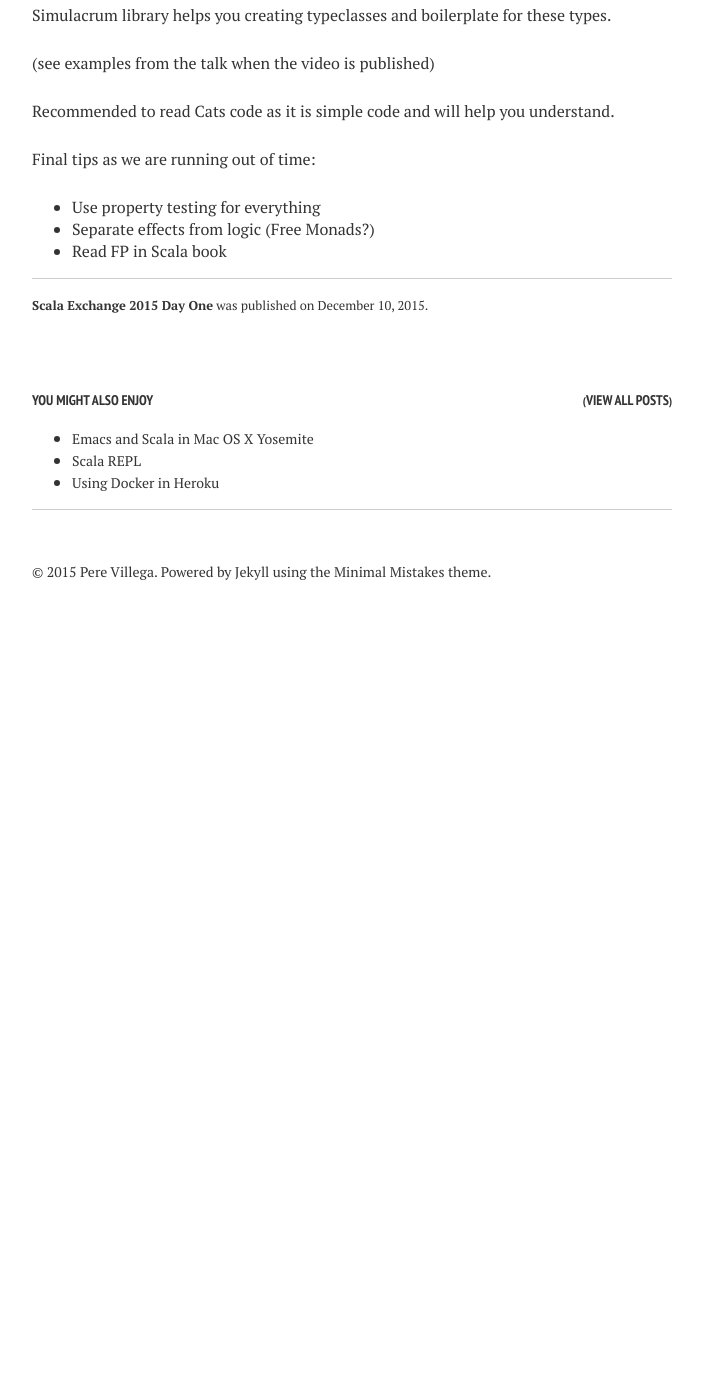
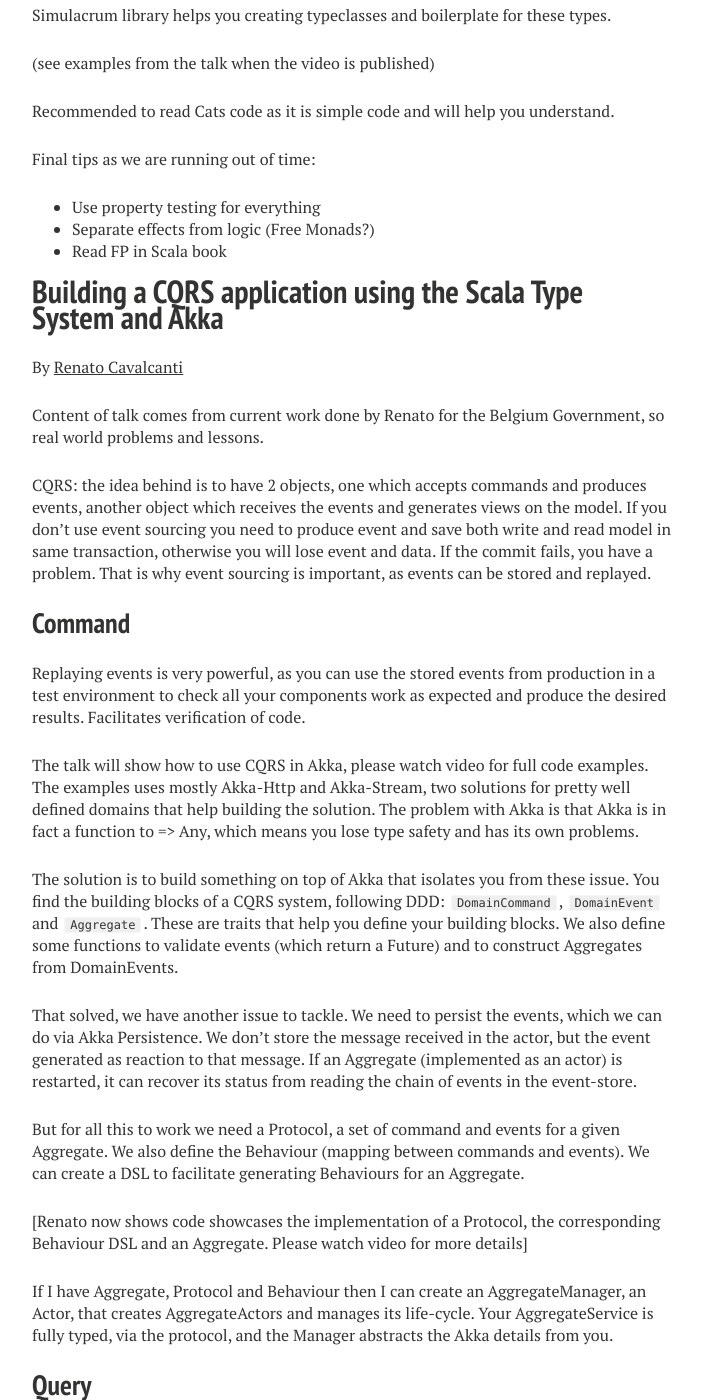
Before and after one commit to pvillega/old-blog-source, a Jekyll site: the page built from _posts/2015-12-10-scala-exchange-2015-day-one.md, in a window 1280 px wide and 1400 px high, scrolled down 6090 px. Shown: the whole window, without its empty margins (288-991 px from the left). Built offline with Jekyll 4.4.1, drawn with Linux system fonts in a browser that asks for light colours; nearby versions of some CDN libraries; Markdown is read by kramdown in place of the engine named in the settings; before the commit the page ends 6720 px from its top, so only the background shows below that; some of the changed text lies outside the part shown.

Commit message:
Update post

```diff
--- a/_posts/2015-12-10-scala-exchange-2015-day-one.md
+++ b/_posts/2015-12-10-scala-exchange-2015-day-one.md
@@ -165,3 +165,53 @@ Final tips as we are running out of time:
 - Use property testing for everything
 - Separate effects from logic (Free Monads?)
 - Read FP in Scala book
+
+
+# Building a CQRS application using the Scala Type System and Akka
+
+By [Renato Cavalcanti](https://twitter.com/renatocaval)
+
+Content of talk comes from current work done by Renato for the Belgium Government, so real world problems and lessons.
+
+CQRS: the idea behind is to have 2 objects, one which accepts commands and produces events, another object which receives the events and generates views on the model. If you don't use event sourcing you need to produce event and save both write and read model in same transaction, otherwise you will lose event and data. If the commit fails, you have a problem. That is why event sourcing is important, as events can be stored and replayed.
+
+## Command
+
+Replaying events is very powerful, as you can use the stored events from production in a test environment to check all your components work as expected and produce the desired results. Facilitates verification of code.
+
+The talk will show how to use CQRS in Akka, please watch video for full code examples. The examples uses mostly Akka-Http and Akka-Stream, two solutions for pretty well defined domains that help building the solution. The problem with Akka is that Akka is in fact a function to => Any, which means you lose type safety and has its own problems.
+
+The solution is to build something on top of Akka that isolates you from these issue. You find the building blocks of a CQRS system, following DDD: `DomainCommand`, `DomainEvent` and `Aggregate`. These are traits that help you define your building blocks.
+We also define some functions to validate events (which return a Future) and to construct Aggregates from DomainEvents.
+
+That solved, we have another issue to tackle. We need to persist the events, which we can do via Akka Persistence. We don't store the message received in the actor, but the event generated as reaction to that message. If an Aggregate (implemented as an actor) is restarted, it can recover its status from reading the chain of events in the event-store.
+
+But for all this to work we need a Protocol, a set of command and events for a given Aggregate. We also define the Behaviour (mapping between commands and events). We can create a DSL to facilitate generating Behaviours for an Aggregate.
+
+[Renato now shows code showcases the implementation of a Protocol, the corresponding Behaviour DSL and an Aggregate. Please watch video for more details]
+
+If I have Aggregate, Protocol and Behaviour then I can create an AggregateManager, an Actor, that creates AggregateActors and manages its life-cycle. Your AggregateService is fully typed, via the protocol, and the Manager abstracts the Akka details from you.
+
+
+## Query
+
+The Query side is about reading the events and producing Views on the data. We use Akka Persistence Query, an experimental feature. An actor generates a Projection from the events, so we don't need to recalculate the status every time (snapshot-style). Each projection has an id to identify it and provide versioning. The actor doesn't accept new events while generating a Projection, only after it has finished.
+
+[Renato now shows code of the Query part of the system]
+
+The Projection object is not typed, as usually you handle multiple events in a single projection. A future improvement is to strongly type projections, but not there yet. A Projection also has more data than the Aggregate stores, as there may be inferred data that is valuable for the business when viewing data, but we don't need to store explicitly.
+
+The DSL used by Renato also provides methods to `watch` a Projection, so we can detect events and, for example, wait until all events required are received before generating a projection result.
+
+## Takeways
+
+Given a Protocol, Behaviour and Aggregate then you can have an actor that understand the life-cycle and a fully typed AggregateService.
+
+Command validations can usually be asynchronous, but events must be pure and always succeed.
+
+
+# Keynote: Without Resilience, Nothing Else Matters
+
+By [Jonas Bonér](https://twitter.com/jboner)
+
+Coming Soon!
```
